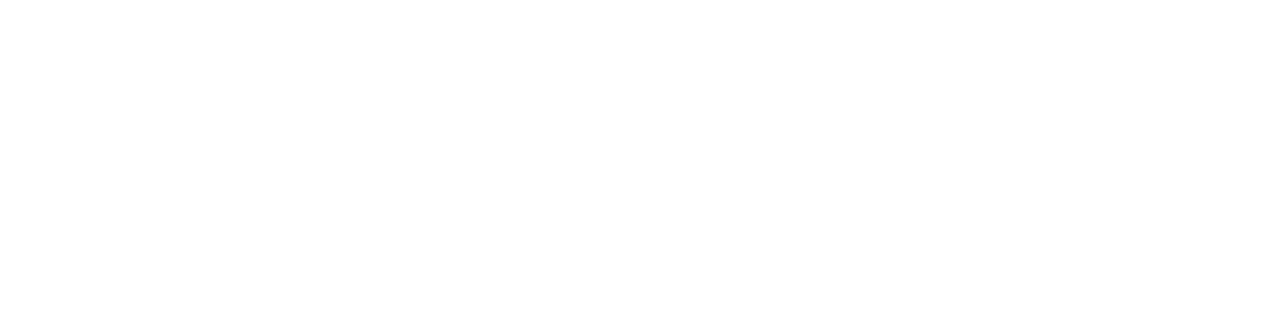
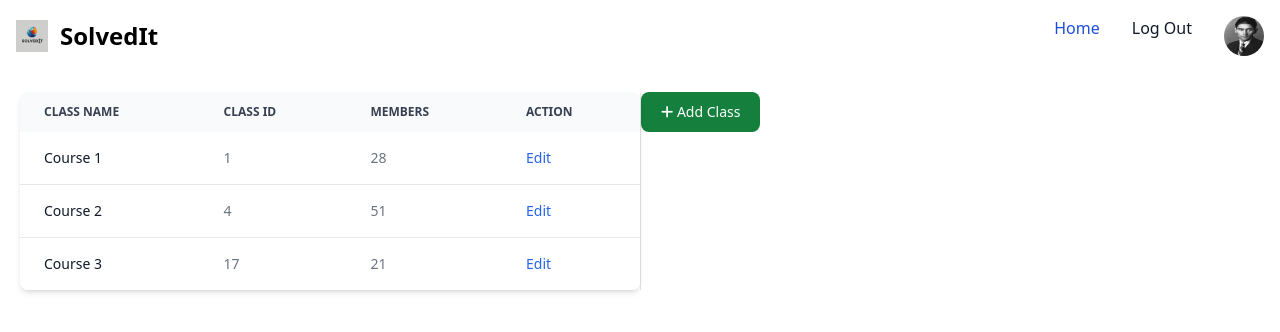
Before and after one commit to TomRolB/SolvedIt, a React (Create React App) app in the folder client/: page /home in a window 1280 px wide. Before the commit this address had no page. Shown: the top 332 px of the page. Built offline with nearby package versions, Linux system fonts and the light colour scheme.

Commit message:
basic Home Page

```diff
--- a/client/public/index.html
+++ b/client/public/index.html
@@ -24,6 +24,7 @@
       work correctly both with client-side routing and a non-root public URL.
       Learn how to configure a non-root public URL by running `npm run build`.
     -->
+    <link rel="stylesheet" href="https://cdnjs.cloudflare.com/ajax/libs/font-awesome/6.5.2/css/all.min.css">
     <title>React App</title>
   </head>
   <body>
--- a/client/src/App.js
+++ b/client/src/App.js
@@ -2,6 +2,7 @@ import React from 'react';
 import {BrowserRouter, Route, Routes} from "react-router-dom";
 import {Login} from "./pages/login";
 import Register from "./pages/register";
+import {Home} from "./pages/Home";
 
 function App(props) {
 
@@ -21,6 +22,7 @@ function App(props) {
                 <Route index element={ <Login/> }/>
                 <Route path="/login" element={ <Login/> }/>
                 <Route path="/users/register" element={ <Register/> }/>
+                <Route path="/home" element={<Home/>}></Route>
             </Routes>
         </BrowserRouter>
     );
--- /dev/null
+++ b/client/src/pages/Home.jsx
@@ -0,0 +1,85 @@
+import {redirect} from "react-router-dom";
+import {Navbar} from "../components/Navbar";
+import React from "react";
+
+export function Home() {
+
+    return (
+        <>
+            <div>
+                <Navbar></Navbar>
+            </div>
+            <div className='p-5 grid grid-cols-2 divide-x'>
+                <div className="relative overflow-x-auto shadow-md sm:rounded-lg">
+                    <table className="w-full text-sm text-left rtl:text-right text-gray-500 dark:text-gray-400">
+                        <thead className="text-xs text-gray-700 uppercase bg-gray-50 dark:bg-gray-700 dark:text-gray-400">
+                        <tr>
+                            <th scope="col" className="px-6 py-3">
+                                Class Name
+                            </th>
+                            <th scope="col" className="px-6 py-3">
+                                Class ID
+                            </th>
+                            <th scope="col" className="px-6 py-3">
+                                Members
+                            </th>
+                            <th scope="col" className="px-6 py-3">
+                                Action
+                            </th>
+                        </tr>
+                        </thead>
+                        <tbody>
+                        <tr className="bg-white border-b dark:bg-gray-800 dark:border-gray-700">
+                            <th scope="row" className="px-6 py-4 font-medium text-gray-900 whitespace-nowrap dark:text-white">
+                                Course 1
+                            </th>
+                            <td className="px-6 py-4">
+                                1
+                            </td>
+                            <td className="px-6 py-4">
+                                28
+                            </td>
+                            <td className="px-6 py-4">
+                                <a href="#" className="font-medium text-blue-600 dark:text-blue-500 hover:underline">Edit</a>
+                            </td>
+                        </tr>
+                        <tr className="bg-white border-b dark:bg-gray-800 dark:border-gray-700">
+                            <th scope="row" className="px-6 py-4 font-medium text-gray-900 whitespace-nowrap dark:text-white">
+                                Course 2
+                            </th>
+                            <td className="px-6 py-4">
+                                4
+                            </td>
+                            <td className="px-6 py-4">
+                                51
+                            </td>
+                            <td className="px-6 py-4">
+                                <a href="#" className="font-medium text-blue-600 dark:text-blue-500 hover:underline">Edit</a>
+                            </td>
+                        </tr>
+                        <tr className="bg-white dark:bg-gray-800">
+                            <th scope="row" class="px-6 py-4 font-medium text-gray-900 whitespace-nowrap dark:text-white">
+                                Course 3
+                            </th>
+                            <td class="px-6 py-4">
+                                17
+                            </td>
+                            <td class="px-6 py-4">
+                                21
+                            </td>
+                            <td class="px-6 py-4">
+                                <a href="#" class="font-medium text-blue-600 dark:text-blue-500 hover:underline">Edit</a>
+                            </td>
+                        </tr>
+                        </tbody>
+                    </table>
+                </div>
+                <div>
+                    <button type="button" className="focus:outline-none text-white bg-green-700 hover:bg-green-800 focus:ring-4 focus:ring-green-300 font-medium rounded-lg text-sm px-5 py-2.5 me-2 mb-2 dark:bg-green-600 dark:hover:bg-green-700 dark:focus:ring-green-800">
+                        <a href="/create-class"><i className="fa-solid fa-plus"></i> Add Class</a>
+                    </button>
+                </div>
+            </div>
+        </>
+    )
+}
```
